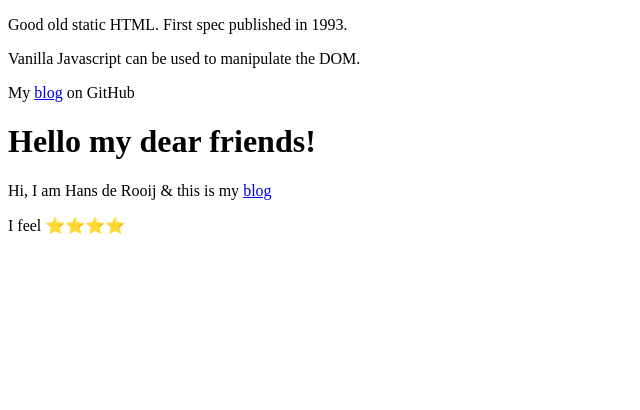
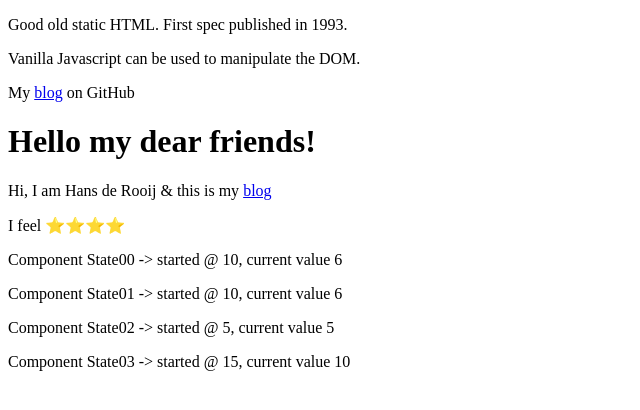
Before and after one commit to hdr1001/hdrReact101, a React app: page / in a window 1280 px wide. Shown: the whole page, without its empty margins (0-640 px from the left). Built offline with nearby package versions, Linux system fonts and the light colour scheme.

Commit message:
State & Lifecycle code https://bit.ly/3EuM3Cx

```diff
--- /dev/null
+++ b/src/components/AppState.js
@@ -0,0 +1,87 @@
+import React from "react";
+
+//Function component, no state & no logic
+function State00(props) {
+   return (
+      <div>
+         <p>Component State00 -&gt; started @ {props.startAt}, current value {props.counter}</p>
+      </div>
+   )
+}
+
+//Class component, no state & no logic
+class State01 extends React.Component {
+   render() {
+      return (
+         <div>
+            <p>Component State01 -&gt; started @ {this.props.startAt}, current value {this.props.counter}</p>
+         </div>
+      )
+   }
+}
+
+//Class component with state but no logic
+class State02 extends React.Component {
+   constructor(props) {
+      super(props);
+      this.state = {counter: props.startAt}
+   }
+
+   render() {
+      return (
+         <div>
+            <p>Component State02 -&gt; started @ {this.props.startAt}, current value {this.state.counter}</p>
+         </div>
+      )
+   }
+}
+
+//Class component with state and (internal) logic
+class State03 extends React.Component {
+   constructor(props) {
+      super(props);
+      this.state = {counter: props.startAt};
+   }
+
+   componentDidMount() {
+      this.interval = setInterval(() => {
+         this.setState({counter: this.state.counter - 1});
+
+         if(this.state.counter <= 0) {
+            this.interval = clearInterval(this.interval)
+         }
+      }, 1000)
+   }
+
+   componentWillUnmount() {
+      if(this.interval) {
+         clearInterval(this.interval)
+      }
+   }
+
+   render() {
+      return (
+         <div>
+            <p>Component State03 -&gt; started @ {this.props.startAt}, current value {this.state.counter}</p>
+         </div>
+      )
+   }
+}
+
+//Component composition
+class StateXX extends React.Component {
+   render() {
+      return (
+         <>
+            <State02 startAt={5} />
+            <State03 startAt={15} />
+         </>
+      )
+   }
+}
+
+export {
+   State00,
+   State01,
+   StateXX
+};
--- a/src/index.html
+++ b/src/index.html
@@ -26,5 +26,8 @@
    <div id="rootJsx"></div>
    <div id="rootRender"></div>
    <div id="rootComposition"></div>
+   <div id="rootState00"></div>
+   <div id="rootState01"></div>
+   <div id="rootStateXX"></div>
 </body>
 </html>
--- a/src/index.js
+++ b/src/index.js
@@ -1,7 +1,8 @@
 import React from 'react';
 import ReactDOM from 'react-dom';
 import AppJsx from './components/AppJsx';
-import AppComposition from './components/AppComposition'
+import AppComposition from './components/AppComposition';
+import { State00, State01, StateXX } from './components/AppState';
 
 //Introducing JSX (https://bit.ly/3E2ruxn)
 ReactDOM.render(<AppJsx />, document.getElementById('rootJsx'));
@@ -15,3 +16,21 @@ setInterval(() => {
 
 //Composing Components (https://bit.ly/3hwzXim)
 ReactDOM.render(<AppComposition starLevel="4" />, document.getElementById('rootComposition'));
+
+//Composing Components (https://bit.ly/3hwzXim)
+ReactDOM.render(<AppComposition starLevel="4" />, document.getElementById('rootComposition'));
+
+const startAt = 10;
+let extnlCount = startAt;
+
+//State and Lifecycle (https://bit.ly/3EuM3Cx)
+let interval = setInterval(() => {
+   ReactDOM.render(<State00 startAt={startAt} counter={extnlCount} />, document.getElementById('rootState00'));
+   ReactDOM.render(<State01 startAt={startAt} counter={extnlCount--} />, document.getElementById('rootState01'));
+
+   if(extnlCount < 0) {
+      clearInterval(interval)
+   }
+}, 1000);
+
+ReactDOM.render(<StateXX />, document.getElementById('rootStateXX'));
```
Also changed, not shown: src/components/AppComposition.js (+3 -5 lines).
